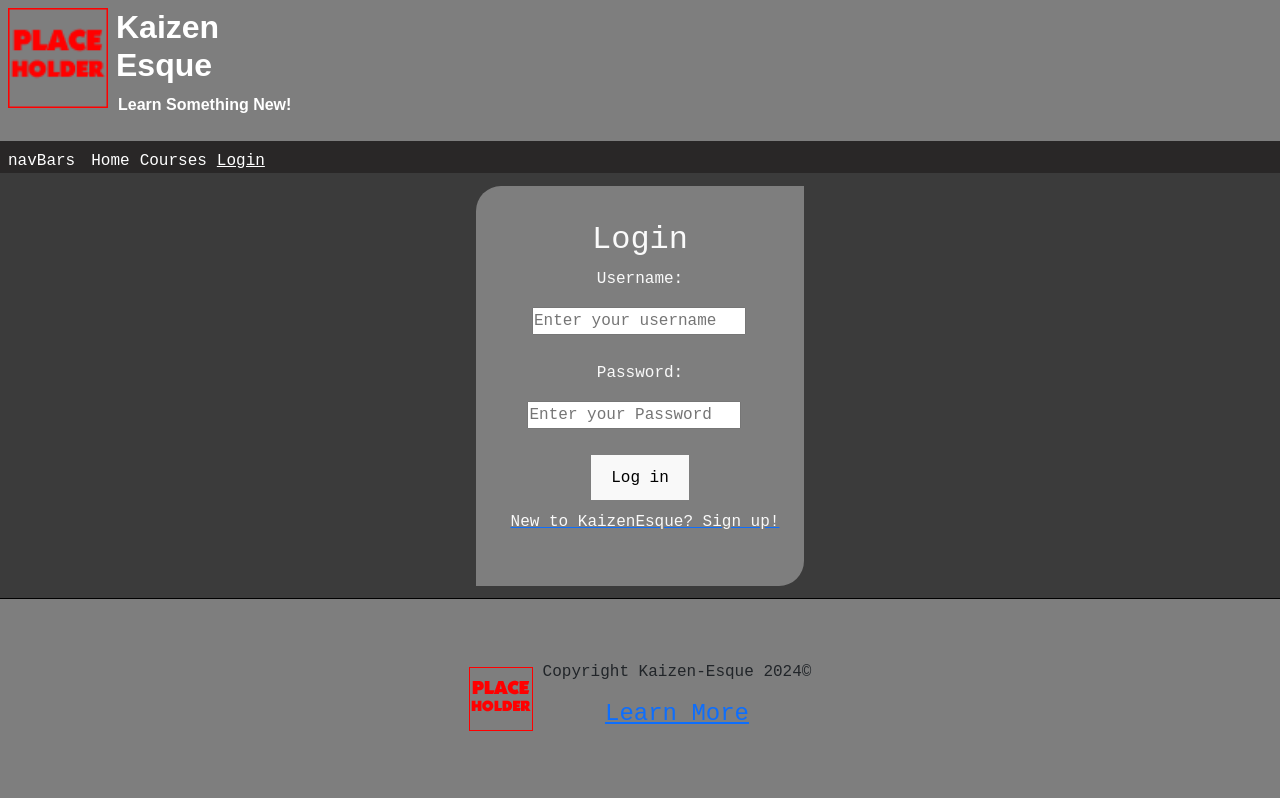
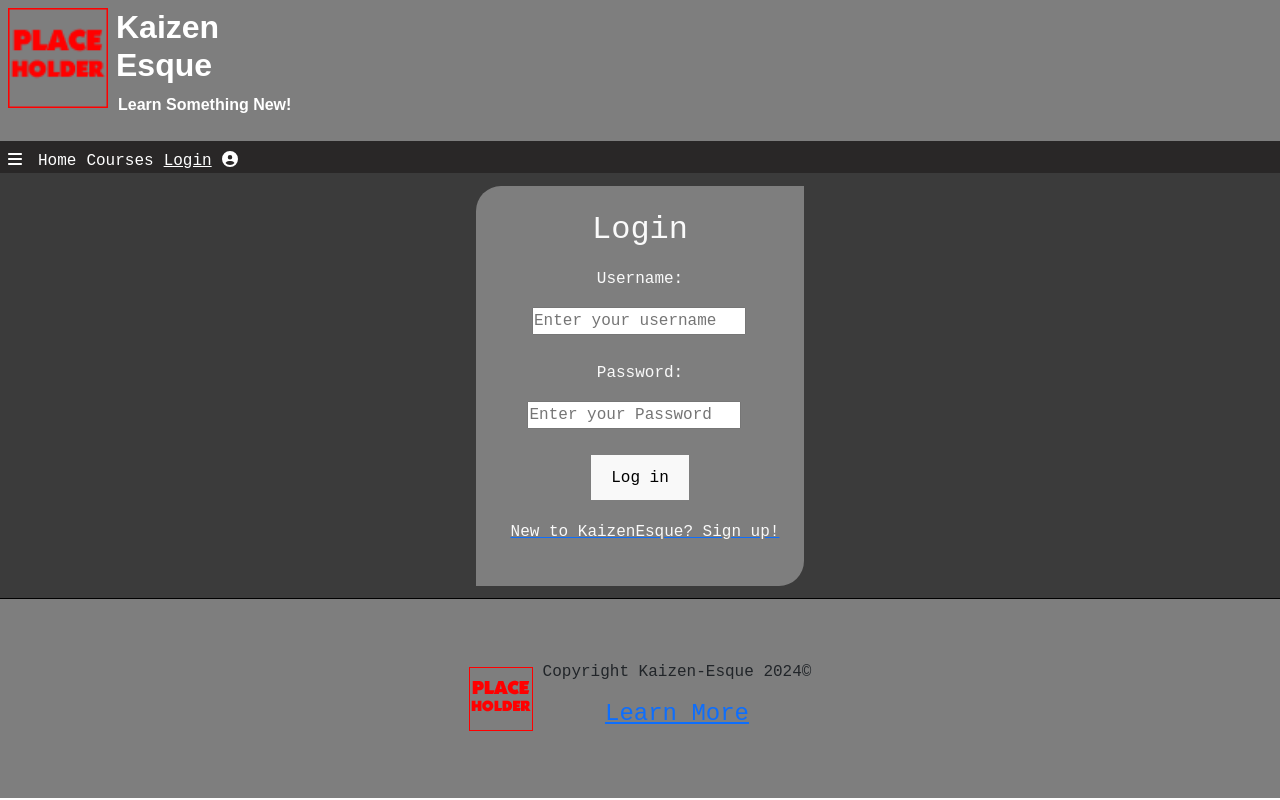
Before and after one commit to XenodiusAlpha/kaizen_esque, a React (Vite) app: page /Login in a window 1280 px wide. Built offline with nearby package versions, Linux system fonts and the light colour scheme.

Commit message:
Added Font-Awesome

```diff
--- a/package.json
+++ b/package.json
@@ -11,9 +11,11 @@
     "preview": "vite preview"
   },
   "dependencies": {
-    "babel-plugin-macros": "^3.1.0",
+    "@fortawesome/fontawesome-svg-core": "^6.5.1",
+    "@fortawesome/free-regular-svg-icons": "^6.5.1",
+    "@fortawesome/free-solid-svg-icons": "^6.5.1",
+    "@fortawesome/react-fontawesome": "^0.2.0",
     "bootstrap": "^5.2.3",
-    "font-awesome": "^4.7.0",
     "react": "^18.2.0",
     "react-dom": "^18.2.0",
     "react-router-dom": "^6.20.1"
--- a/src/App.css
+++ b/src/App.css
@@ -48,7 +48,7 @@
   border: 25px;
   padding: 25px;
   min-width: 25%;
-  max-width: 35%;
+  max-width: 50%;
   height: 250px;
   background-color: var(--mainThemeColor);
   margin-top: 1%;
--- a/src/components/mainComponents/Login.jsx
+++ b/src/components/mainComponents/Login.jsx
@@ -42,7 +42,7 @@ const Login = () => {
         <div className='flex-container-columns center-content'>
         <h2 className='wt'>Login</h2>
         </div>
-        <form className='flex-container-columns center-content'
+        <form className='flex-container-columns center-content dpb dpt'
         onSubmit={handleSubmit}>
           <p className='wt'>Username:</p>
           <label>
--- a/src/components/mainComponents/NavBar.jsx
+++ b/src/components/mainComponents/NavBar.jsx
@@ -1,5 +1,7 @@
 import React from 'react';
 import { Link, useLocation } from 'react-router-dom';
+import { FontAwesomeIcon } from '@fortawesome/react-fontawesome'
+import { faBars, faCircleUser } from '@fortawesome/free-solid-svg-icons'
 
 export default function NavBar(){
     const currentPage = useLocation().pathname;
@@ -14,7 +16,7 @@ export default function NavBar(){
     return (
       <div className='flex-container-row nav-fill'>
         <div className='nav-style'>
-          <p>navBars</p>
+          <FontAwesomeIcon icon={faBars} />
         </div>
         <nav className='nav-style flex-container-row'>
           <div className='nav-Button'>
@@ -48,6 +50,16 @@ export default function NavBar(){
         </Link>
         </div>
 
+        <div className='nav-Button dpl'>
+        <Link
+          to="/Profile"
+          className={currentPage === '/Profile' ? 'nav-active' : 'nav-link'}
+          onClick={handleLinkClick}
+        >
+        <FontAwesomeIcon icon={faCircleUser} />
+        </Link>
+        </div>
+
 
         </nav>
       </div>
```
Also changed, not shown: 2 other files (tests, documents, lock files or other folders).
